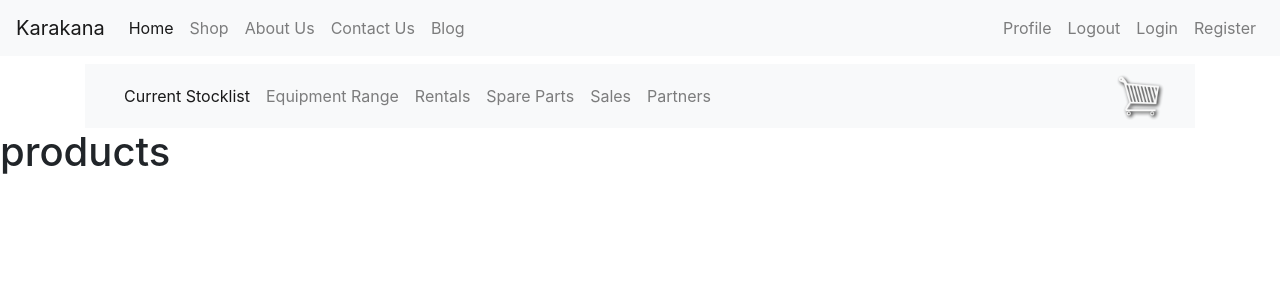
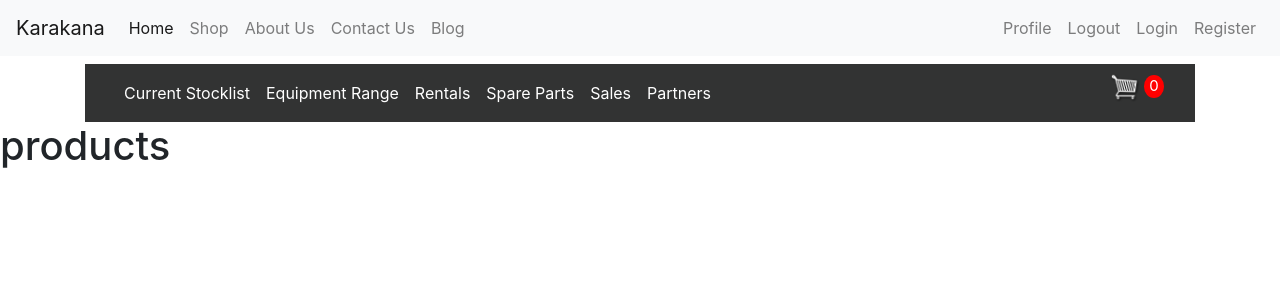
Before and after one commit to John-Kimani/karakana_server_microservice, a Django app: page /products/ in a window 1280 px wide. Shown: the top 300 px of the page. Run offline with Django 4.2, Linux system fonts and the light colour scheme; some libraries are stand-ins or nearby versions.

Commit message:
Dev: Styles products navbar

```diff
--- a/products/templates/products/products-navbar.html
+++ b/products/templates/products/products-navbar.html
@@ -2,7 +2,7 @@
 
 <link rel="stylesheet" type="text/css" href="{% static 'css/products.css' %}">
 
-<nav class="navbar navbar-expand-lg navbar-light bg-light mt-2">
+<nav class="product-navbar navbar navbar-expand-lg mt-2">
     <div class="container-fluid">
         <ul class="navbar-nav mr-auto">
           <li class="nav-item active">
@@ -27,9 +27,10 @@
         <ul class="ml-auto my-2 my-lg-0 list-unstyled">
           <!-- <a href="#" class="btn">Login</a> -->
           <li class="nav-item">
-            <a href="{% url 'Cart' %}" class="cart">
-              <img src="{% static 'assets/cart.png' %}" alt="cart-icon">
+            <a href="{% url 'Cart' %}">
+              <img src="{% static 'assets/cart.png' %}" alt="cart-icon" id="cart-icon">
             </a>
+            <p id="cart-total">0</p>
           </li>
         </ul>
       </div>
--- a/static/css/products.css
+++ b/static/css/products.css
@@ -1,4 +1,22 @@
-.cart>img{
-    height: 3rem;
-    width: 3rem;
+#cart-icon{
+    display: inline-block;
+    width: 30px;
 }
+
+#cart-total{
+    display: inline-block;
+    text-align: center;
+    border-radius: 50%;
+    font-size: 15px;
+    color: white;
+    background-color: red;
+    width: 20px;
+    height: max-content;
+}
+
+.product-navbar{
+    background-color: #323333!important;
+}
+.navbar-nav>li>a{
+    color: white;
+}
```
